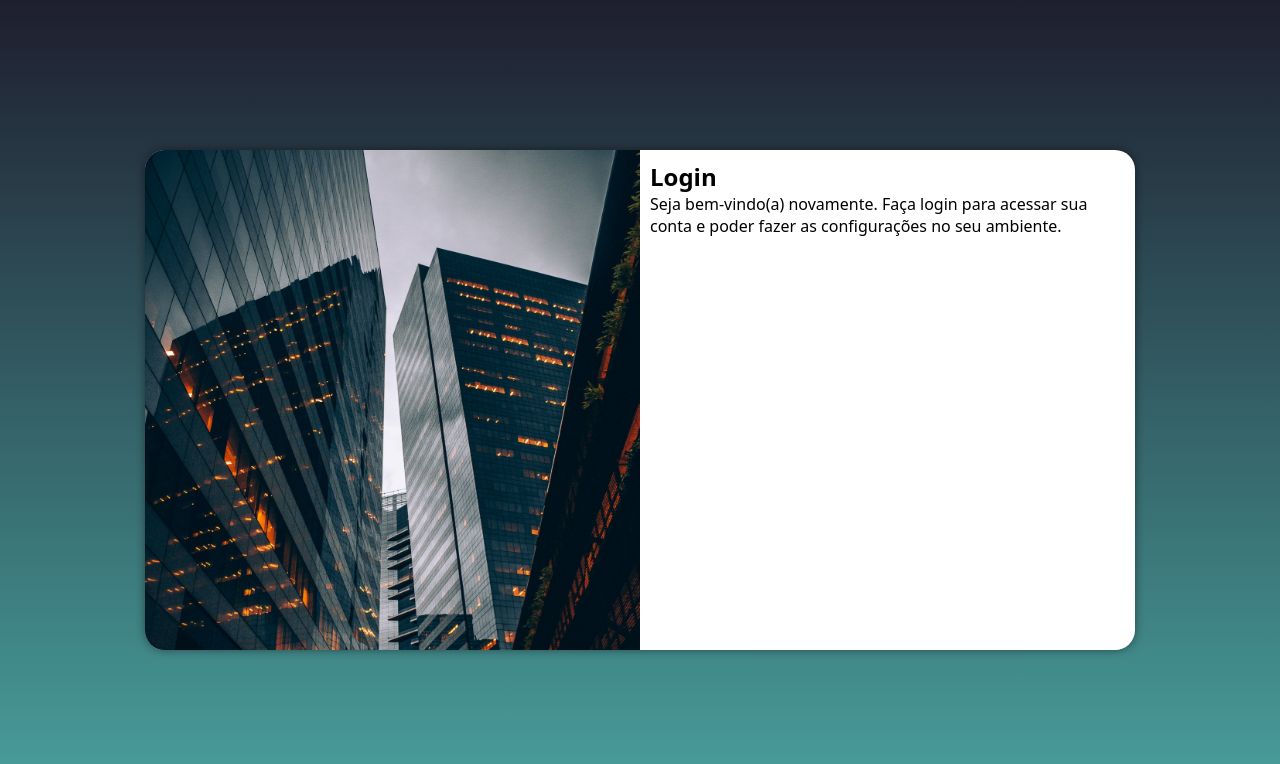
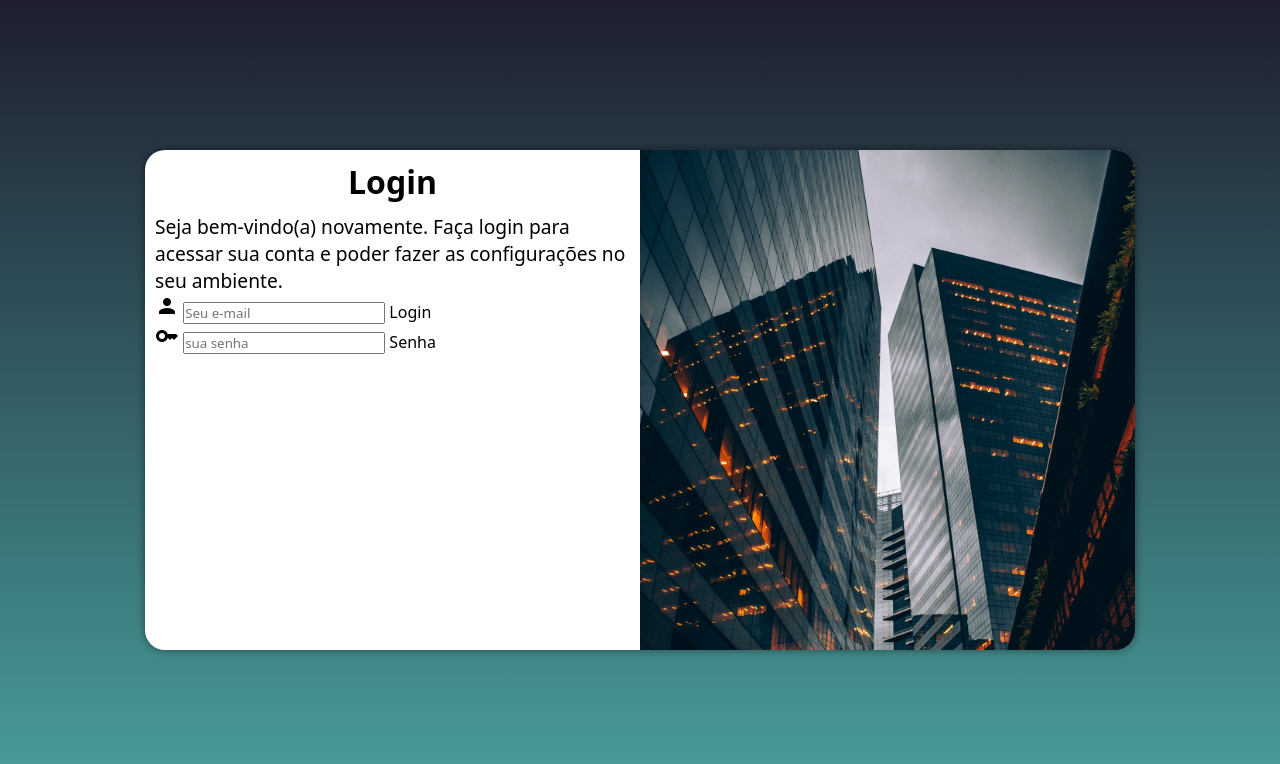
Before and after one commit to henriquebldias/projeto-login, a plain HTML site: page index.html in a window 1280 px wide. Drawn offline with Linux system fonts and the light colour scheme.

Commit message:
login - email e senha

```diff
--- a/estilos/media-query.css
+++ b/estilos/media-query.css
@@ -42,12 +42,13 @@ Grandes telas: acima de 1200px
     }
 
     section#login > div#imagem {
-        float: left;
+        float: right;
         width: 50%;
         height: 100%;
     }
     section#login > div#formulario {
-        float: right;
+        float: left;
         width: 50%;
     }
+
 }
--- a/estilos/style.css
+++ b/estilos/style.css
@@ -54,3 +54,16 @@ section#login > div#formulario {
     padding: 10px;
 
 }
+
+div#formulario > h1 {
+    text-align: center;
+    margin-bottom: 10px;
+}
+
+div#formulario > h1 {
+    font-size: 2em;
+}
+
+div#formulario > p {
+    font-size: 1.2em;
+}
--- a/index.html
+++ b/index.html
@@ -7,6 +7,7 @@
     <title>Login</title>
     <link rel="stylesheet" href="estilos/style.css">
     <link rel="stylesheet" href="estilos/media-query.css">
+    <link href="https://fonts.googleapis.com/icon?family=Material+Icons" rel="stylesheet">
 </head>
 <body>
     <main>
@@ -18,8 +19,17 @@
             <div id="formulario">
                 <h1>Login</h1>
                 <p>Seja bem-vindo(a) novamente. Faça login para acessar sua conta e poder fazer as configurações no seu ambiente.</p>
-                <form action="login.php" method="post">
-
+                <form action="login.php" method="post" autocomplete="on">
+                    <div class="campo">
+                        <i class="material-icons">person</i>
+                        <input type="email" name="login" id="ilogin" placeholder="Seu e-mail" autocomplete="email">
+                        <label for="ilogin">Login</label>
+                    </div>
+                    <div class="campo">
+                        <i class="material-icons">key</i>
+                        <input type="password" name="senha" id="isenha" placeholder="sua senha" autocomplete="current-password">
+                        <label for="isenha">Senha</label>
+                    </div>
                 </form>
             </div>
         </section>
```
